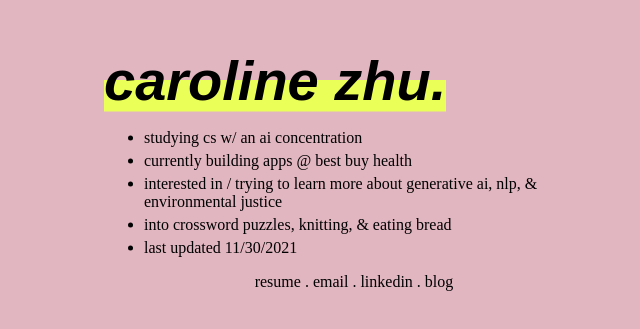
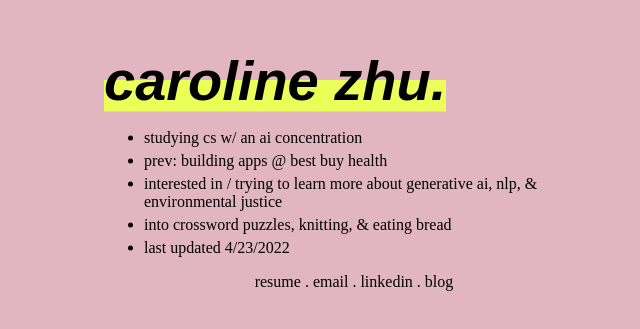
Before and after one commit to carzh/personalv1, a plain HTML site: page index.html in a window 1280 px wide. Shown: the part 187-516 px from the top of the page, 286-926 px from the left. Drawn offline with Linux system fonts and the light colour scheme.

Commit message:
updated index page text

```diff
--- a/index.html
+++ b/index.html
@@ -15,10 +15,10 @@
         <div class="bullets">
             <ul>
                 <li>studying cs w/ an ai concentration</li>
-                <li>currently building apps @ best buy health</li>
+                <li>prev: building apps @ best buy health</li>
                 <li>interested in / trying to learn more about generative ai, nlp, & environmental justice</li>
                 <li>into crossword puzzles, knitting, & eating bread</li>
-                <li>last updated 11/30/2021</li>
+                <li>last updated 4/23/2022</li>
             </ul>
         </div>
         <div class="links">
```
